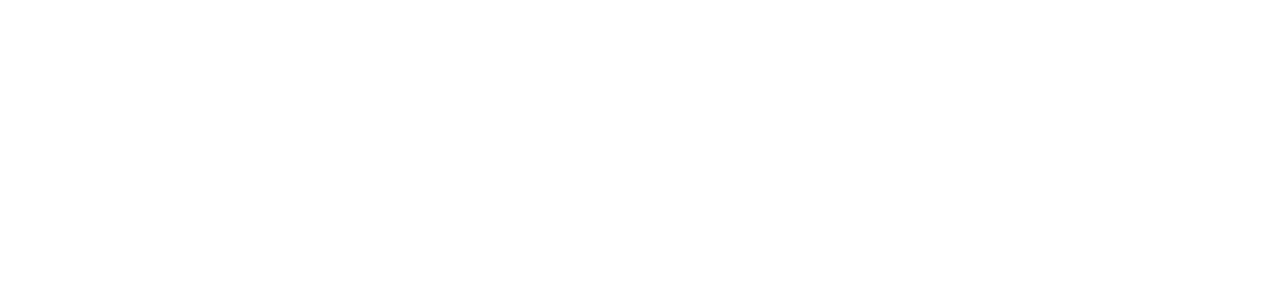
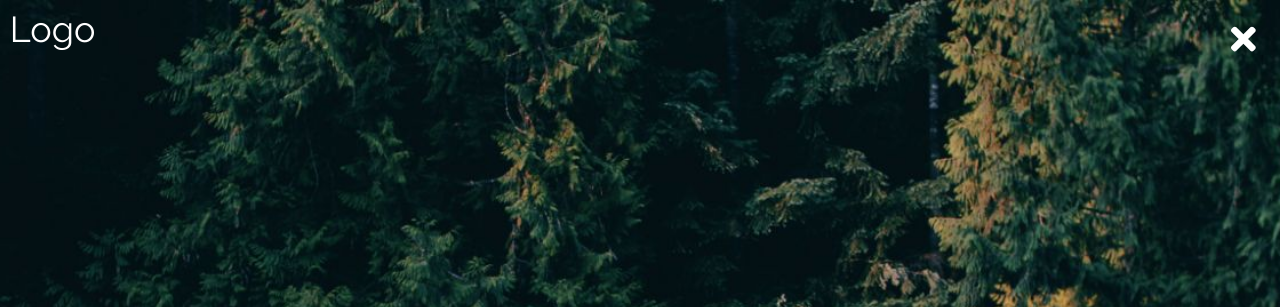
Before and after one commit to jakob30061/static-website, a plain HTML site: page index.html in a window 1280 px wide. Shown: the top 307 px of the page. Drawn offline with nearby package versions, Linux system fonts and the light colour scheme.

Commit message:
Update index.html

```diff
--- a/index.html
+++ b/index.html
@@ -19,7 +19,7 @@
             }
 
             .bgimg {
-              background-image: url('../images/forestbridge.jpg');
+              background-image: url('./forestbridge.jpg');
               min-height: 100%;
               background-position: center;
               background-size: cover;
```
